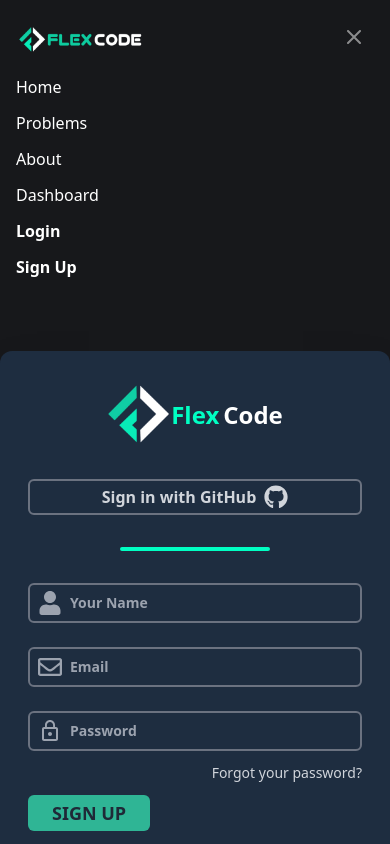
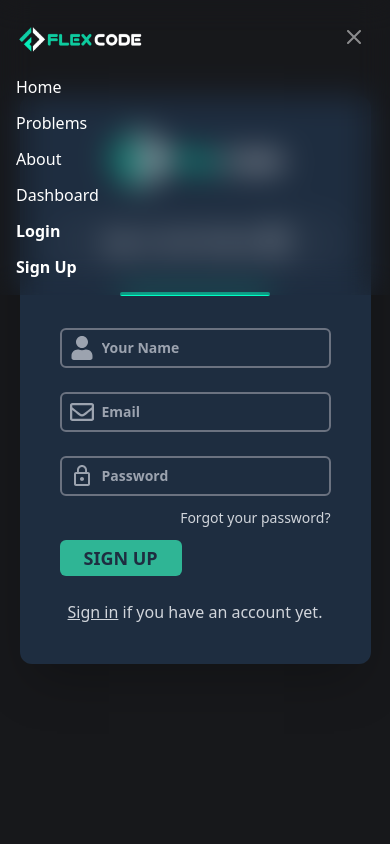
Before and after one commit to ihshadin/flex-code, a React (Vite) app: page /signup in a window 390 px wide. Both pictures are taken after a click on the button 354 px from the left and 37 px from the top of the page. Shown: the top 844 px of the page. Built offline with nearby package versions, Linux system fonts and the light colour scheme; no server answers.

Commit message:
made navbar fixed and made text color

```diff
--- a/src/layouts/MainLayout.jsx
+++ b/src/layouts/MainLayout.jsx
@@ -7,7 +7,9 @@
     return (
         <>
             <NavBar />
-            <Outlet />
+         <main className='min-h-screen'>
+         <Outlet />
+         </main>
             <Footer />
         </>
     );
--- a/src/pages/Login/Login.jsx
+++ b/src/pages/Login/Login.jsx
@@ -4,7 +4,9 @@
 
 const Login = () => {
   return (
-    <div className="bg-[#1e2d40] shadow-2xl md:w-2/4 max-w-md mx-auto rounded-xl px-7 my-14">
+
+      <div className="justify-center items-center flex pt-10">
+  <div className="bg-[#1e2d40] shadow-2xl md:w-2/4 max-w-md mx-auto rounded-xl px-7 my-14">
       <>
         <div className="flex items-center justify-center text-white text-2xl  font-bold py-8">
           <img className="w-16 h-16" src="/20230810_125620.png" alt="img" />
@@ -44,7 +46,7 @@
         </div>
         <input
           type="submit"
-          className="mt-3 uppercase bg-[#2fb595] px-6 font-bold text-lg rounded-md mb-6 py-1 hover:bg-[#43d1af] cursor-pointer"
+          className="mt-3 uppercase bg-[#2fb595] text-[#1e2d40] px-6 font-bold text-lg rounded-md mb-6 py-1 hover:bg-[#43d1af] cursor-pointer"
           value="Sign in"
         />
       </form>
@@ -58,6 +60,9 @@
         if you don't have an account yet.
       </div>
     </div>
+
+    </div>
+
   );
 };
 
--- a/src/pages/Shared/NavBar/NavBar.jsx
+++ b/src/pages/Shared/NavBar/NavBar.jsx
@@ -22,7 +22,8 @@
   };
 
   return (
-    <nav className="bg-inherit py-4 lg:flex justify-between items-center px-4 lg:px-8">
+    <nav className=" fixed backdrop-blur-lg top-0 left-0 z-10 w-full">
+         <div className="bg-inherit py-4 lg:flex justify-between items-center px-4 lg:px-8">
       <div className="flex items-center justify-between">
         <Link to="/" className="text-white text-xl font-semibold">
           <div className="flex items-center gap-1">
@@ -98,10 +99,10 @@
             </li>
             <li>
               <Link
-                to="/collages"
+                to="/blog"
                 onClick={closeMenu}
                 className={`text-white hover:text-gray-300 pb-1 hover:border-b-2 hover:border-[#00ffc3] transition-all duration-300 ${
-                  isActiveRoute("/collages")
+                  isActiveRoute("/blog")
                     ? "font-bold md:border-b-2 pb-1 border-[#00ffc3]"
                     : ""
                 }`}
@@ -186,7 +187,9 @@
           </ul>
         </div>
       </div>
+    </div>
     </nav>
+
   );
 };
 
--- a/src/pages/Signup/SignUp.jsx
+++ b/src/pages/Signup/SignUp.jsx
@@ -4,8 +4,8 @@
 
 const SignUp = () => {
   return (
-    <div>
-      <div className="bg-[#1e2d40] shadow-2xl md:w-2/4 max-w-md mx-auto rounded-xl px-7 my-14">
+    <div className="justify-center items-center flex pt-10">
+      <div className="bg-[#1e2d40] shadow-2xl md:w-2/4 max-w-md mx-auto rounded-xl px-10 my-14">
         <>
           <div className="flex items-center justify-center text-white text-2xl font-bold py-8">
             <img className="w-16 h-16" src="/20230810_125620.png" alt="img" />
@@ -55,7 +55,7 @@
           </div>
           <input
             type="submit"
-            className="mt-3 uppercase bg-[#2fb595] px-6 font-bold text-lg rounded-md mb-6 py-1 hover:bg-[#43d1af] cursor-pointer"
+            className="mt-3 uppercase bg-[#2fb595] px-6 font-bold text-lg text-[#1e2d40] rounded-md mb-6 py-1 hover:bg-[#43d1af] cursor-pointer"
             value="Sign up"
           />
         </form>
```
